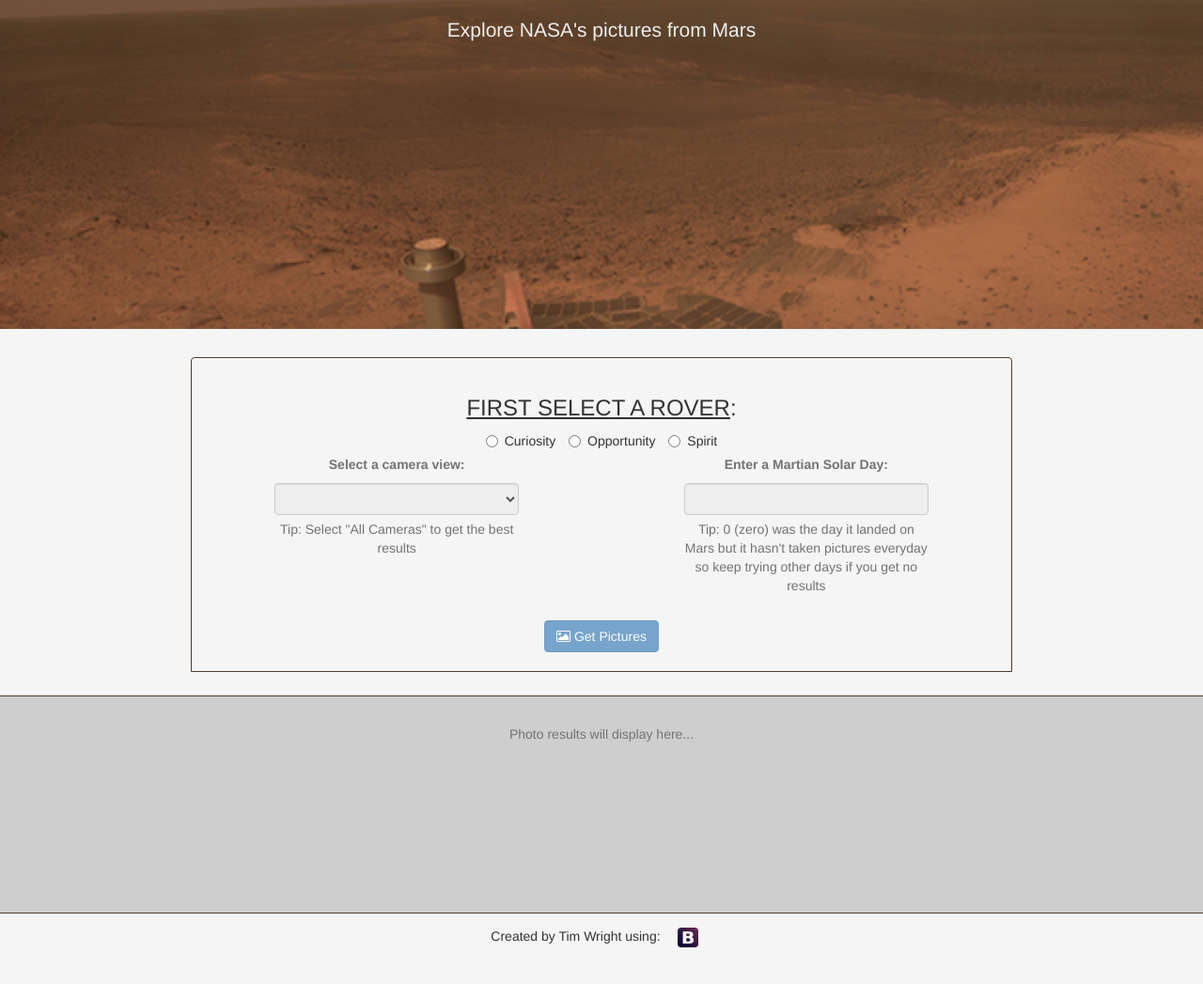
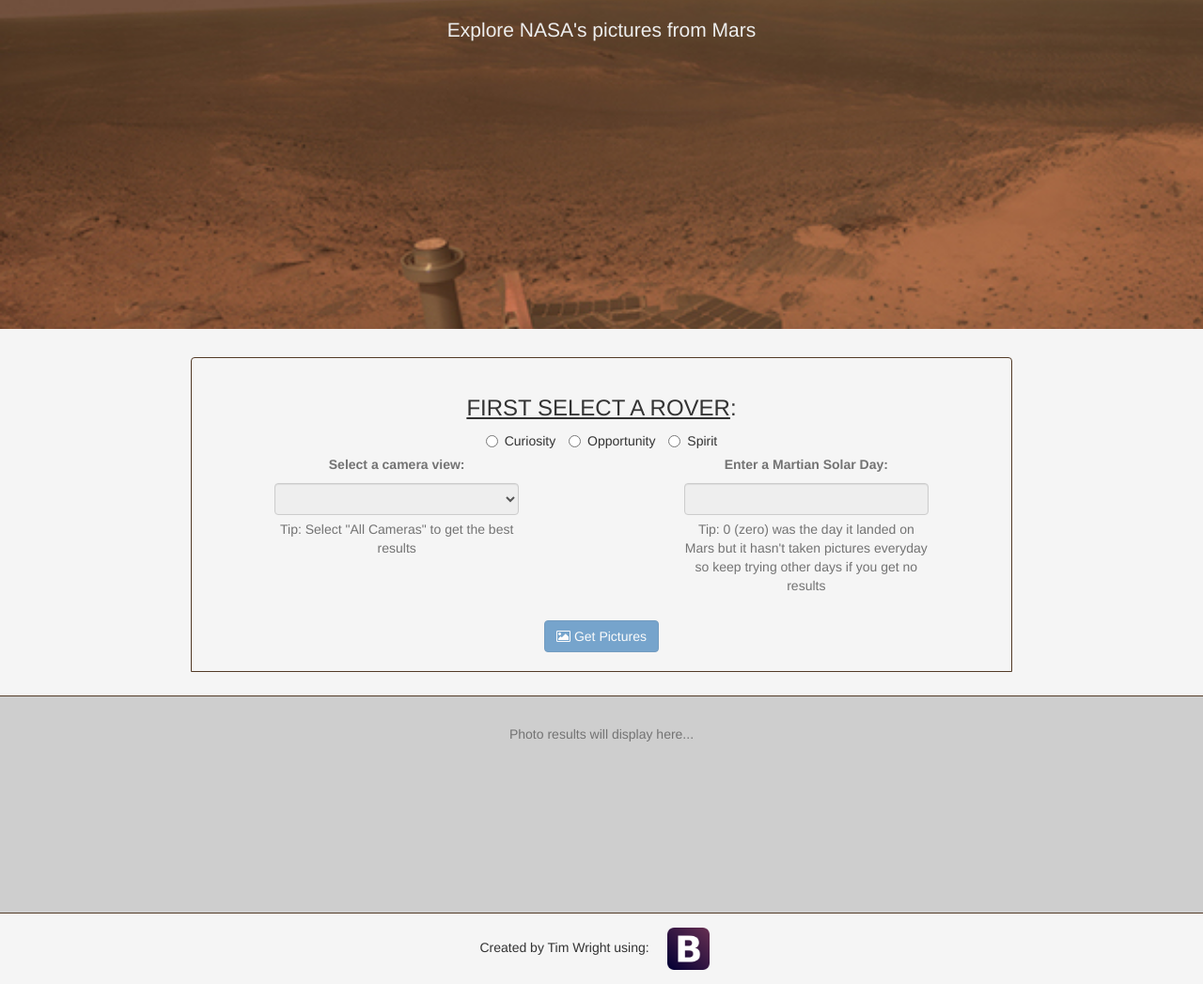
Before and after one commit to Karobka/MarsRoverPhotos, a plain HTML site: page index.html in a window 1280 px wide. Shown: the part 140-1187 px from the top of the page at 94% size. Before the commit the page ends 1163 px from the top, so only its background shows below. Drawn offline with nearby package versions, Linux system fonts and the light colour scheme.

Commit message:
fixing bootstrap logo size

```diff
--- a/css/main.css
+++ b/css/main.css
@@ -58,7 +58,7 @@ footer {
 }
 
 .img_boot {
-    width: 4%;
+    width: 75px;
     padding: 15px 15px;
 }
 
```
